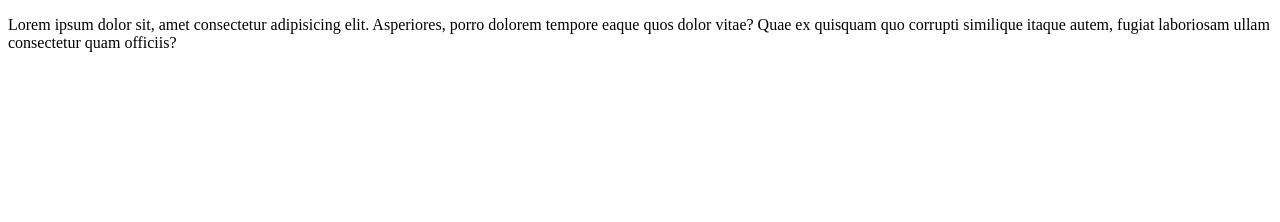
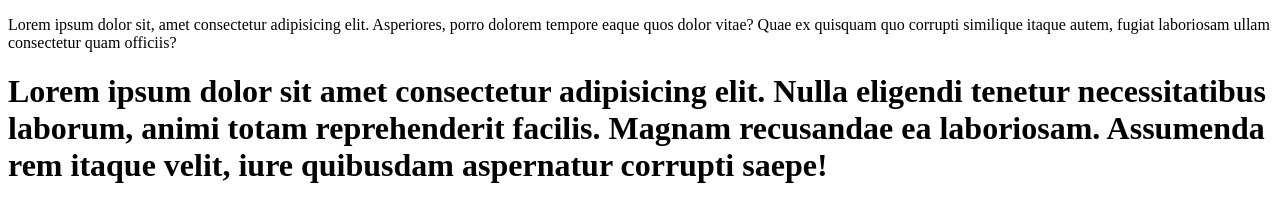
Before and after one commit to Shafiqul2909/My-First-GitHub-Repo, a plain HTML site: page Index.html in a window 1280 px wide. Drawn offline with Linux system fonts and the light colour scheme.

Commit message:
hedding add

```diff
--- a/Index.html
+++ b/Index.html
@@ -9,5 +9,6 @@
     <p>Lorem ipsum dolor sit, amet consectetur adipisicing elit. Asperiores, porro dolorem tempore eaque quos dolor vitae? Quae ex quisquam quo corrupti similique itaque autem, fugiat laboriosam ullam consectetur quam officiis?
 
     </p>
+    <h1> Lorem ipsum dolor sit amet consectetur adipisicing elit. Nulla eligendi tenetur necessitatibus laborum, animi totam reprehenderit facilis. Magnam recusandae ea laboriosam. Assumenda rem itaque velit, iure quibusdam aspernatur corrupti saepe!</h1>
 </body>
 </html>
```
